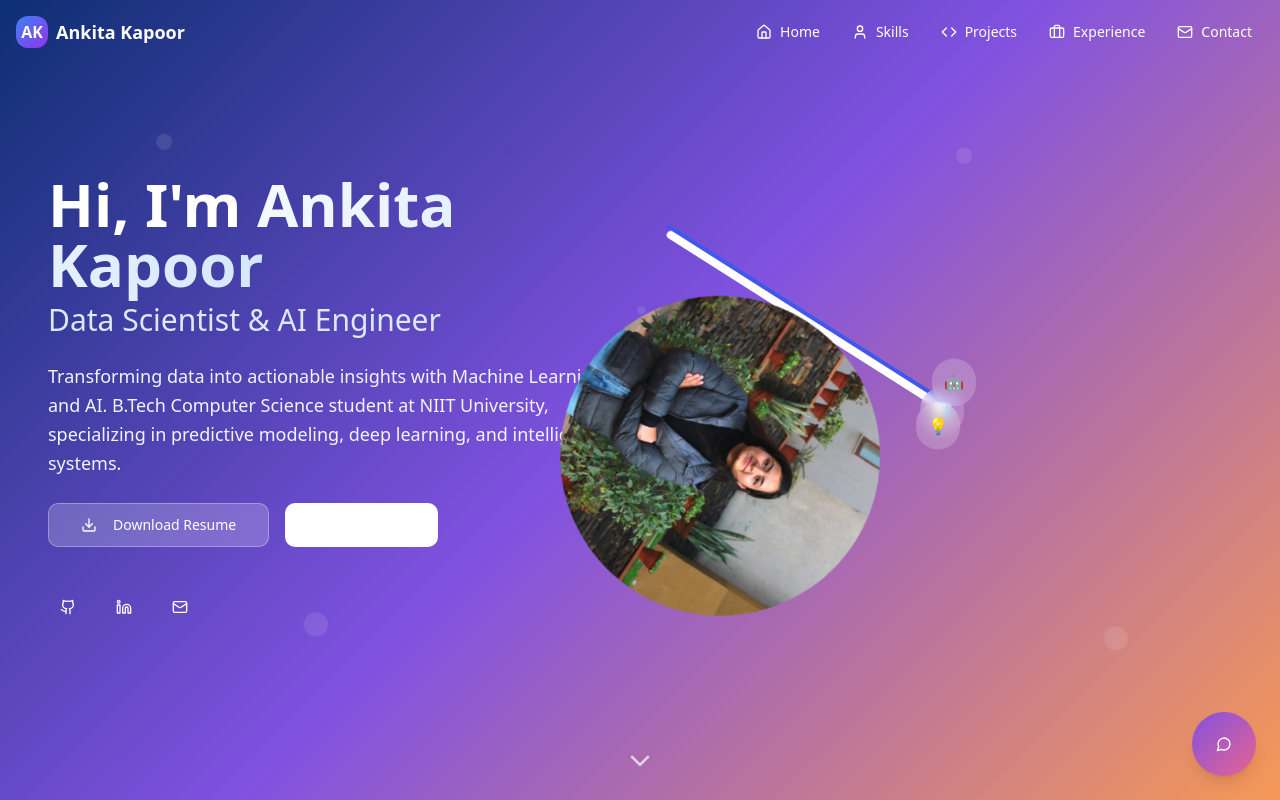
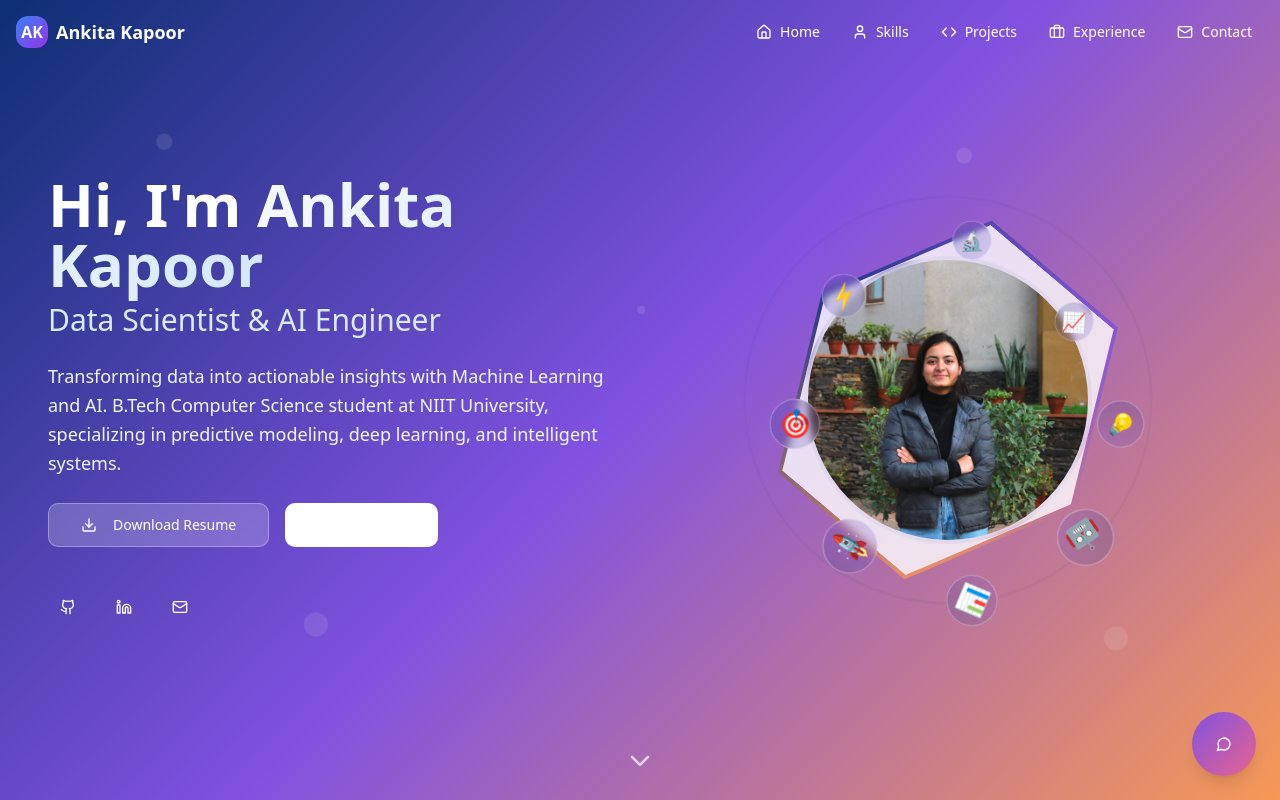
Before and after one commit to AnkitaKapoor980/Digital-Portfolio, a React (Vite) app: page / in a window 1280 px wide. Shown: the top 800 px of the page. Built offline with nearby package versions, Linux system fonts and the light colour scheme.

Commit message:
Refine portfolio animations
Update picture animation and enhance overall design to make the portfolio stand out.

```diff
--- a/src/components/Hero.tsx
+++ b/src/components/Hero.tsx
@@ -93,54 +93,139 @@ const Hero = () => {
           </motion.div>
         </motion.div>
 
-        {/* Right Column - Profile Image */}
+        {/* Right Column - Profile Image with Unique Animation */}
         <motion.div
-          initial={{ opacity: 0, x: 50 }}
-          animate={{ opacity: 1, x: 0 }}
-          transition={{ duration: 0.8, ease: "easeOut", delay: 0.3 }}
-          className="flex justify-center"
+          initial={{ opacity: 0, scale: 0.8 }}
+          animate={{ opacity: 1, scale: 1 }}
+          transition={{ duration: 1, ease: "easeOut", delay: 0.3 }}
+          className="flex justify-center relative"
         >
-          <div className="relative">
+          <div className="relative group">
+            {/* Hexagonal Frame */}
+            <div className="relative w-80 h-80 flex items-center justify-center">
+              {/* Animated Hexagon Border */}
               <motion.div
-              animate={{ rotate: 360 }}
-              transition={{ duration: 20, repeat: Infinity, ease: "linear" }}
-              className="absolute inset-0 rounded-full bg-gradient-to-r from-blue-400 via-purple-500 to-orange-500 p-1"
+                animate={{
+                  rotate: [0, 120, 240, 360],
+                  scale: [1, 1.05, 1, 1.05, 1]
+                }}
+                transition={{
+                  duration: 8,
+                  repeat: Infinity,
+                  ease: "easeInOut"
+                }}
+                className="absolute inset-0 opacity-80"
+                style={{
+                  background: `conic-gradient(from 0deg,
+                    hsl(var(--primary)),
+                    hsl(var(--accent)),
+                    hsl(var(--secondary)),
+                    hsl(var(--primary))
+                  )`,
+                  clipPath: 'polygon(50% 0%, 100% 25%, 100% 75%, 50% 100%, 0% 75%, 0% 25%)',
+                  padding: '4px'
+                }}
               >
-              <div className="rounded-full bg-gradient-to-r from-blue-600 to-purple-600 p-1">
-                <div className="rounded-full bg-white p-1">
-                  <div className="w-80 h-80 rounded-full overflow-hidden">
+                <div
+                  className="w-full h-full bg-background"
+                  style={{
+                    clipPath: 'polygon(50% 0%, 100% 25%, 100% 75%, 50% 100%, 0% 75%, 0% 25%)'
+                  }}
+                />
+              </motion.div>
+
+              {/* Profile Image */}
+              <motion.div
+                whileHover={{ scale: 1.1 }}
+                transition={{ duration: 0.3 }}
+                className="relative z-10 w-72 h-72 rounded-full overflow-hidden border-4 border-white/20 backdrop-blur-sm"
+                style={{
+                  background: 'linear-gradient(135deg, hsl(var(--primary) / 0.1), hsl(var(--accent) / 0.1))'
+                }}
+              >
                 <img
                   src="/lovable-uploads/1d23d4ef-57f5-4828-8428-fa6fd4d819a4.png"
                   alt="Ankita Kapoor - Data Scientist"
-                      className="w-full h-full object-cover"
+                  className="w-full h-full object-cover transition-transform duration-500 group-hover:scale-110"
                 />
+
+                {/* Overlay gradient on hover */}
+                <div className="absolute inset-0 bg-gradient-to-t from-primary/20 via-transparent to-accent/20 opacity-0 group-hover:opacity-100 transition-opacity duration-500" />
+              </motion.div>
             </div>
-                </div>
-              </div>
+
+            {/* Floating Data Particles */}
+            {[...Array(8)].map((_, i) => (
+              <motion.div
+                key={i}
+                animate={{
+                  x: [0, Math.sin(i * 45 * Math.PI / 180) * 40],
+                  y: [0, Math.cos(i * 45 * Math.PI / 180) * 40],
+                  rotate: [0, 360],
+                  scale: [0.8, 1.2, 0.8]
+                }}
+                transition={{
+                  duration: 4 + i * 0.5,
+                  repeat: Infinity,
+                  ease: "easeInOut",
+                  delay: i * 0.3
+                }}
+                className={`absolute w-12 h-12 rounded-full backdrop-blur-sm border border-white/30 flex items-center justify-center text-2xl z-20`}
+                style={{
+                  background: `linear-gradient(135deg, hsl(var(--primary) / 0.2), hsl(var(--accent) / 0.2))`,
+                  top: `${50 + Math.cos(i * 45 * Math.PI / 180) * 45}%`,
+                  left: `${50 + Math.sin(i * 45 * Math.PI / 180) * 45}%`,
+                  transform: 'translate(-50%, -50%)'
+                }}
+              >
+                {['📊', '🤖', '💡', '📈', '🔬', '⚡', '🎯', '🚀'][i]}
               </motion.div>
+            ))}
 
-            {/* Floating Data Icons */}
+            {/* Pulsing Ring Effect */}
             <motion.div
-              animate={{ y: [-10, 10, -10] }}
-              transition={{ duration: 4, repeat: Infinity, ease: "easeInOut" }}
-              className="absolute -top-4 -right-4 bg-white/20 backdrop-blur-sm rounded-full p-3 text-white"
-            >
-              📊
-            </motion.div>
-            <motion.div
-              animate={{ y: [10, -10, 10] }}
-              transition={{ duration: 4, repeat: Infinity, ease: "easeInOut", delay: 1 }}
-              className="absolute -bottom-4 -left-4 bg-white/20 backdrop-blur-sm rounded-full p-3 text-white"
-            >
-              🤖
-            </motion.div>
-            <motion.div
-              animate={{ y: [-5, 15, -5] }}
-              transition={{ duration: 4, repeat: Infinity, ease: "easeInOut", delay: 2 }}
-              className="absolute top-1/2 -left-8 bg-white/20 backdrop-blur-sm rounded-full p-3 text-white"
-            >
-              💡
-            </motion.div>
+              animate={{
+                scale: [1, 1.5, 1],
+                opacity: [0.3, 0, 0.3]
+              }}
+              transition={{
+                duration: 3,
+                repeat: Infinity,
+                ease: "easeInOut"
+              }}
+              className="absolute inset-0 rounded-full border-2 border-primary/30"
+            />
+
+            {/* Neural Network Lines */}
+            <svg className="absolute inset-0 w-full h-full pointer-events-none" style={{ zIndex: 1 }}>
+              {[...Array(6)].map((_, i) => (
+                <motion.line
+                  key={i}
+                  x1="50%"
+                  y1="50%"
+                  x2={`${50 + Math.cos(i * 60 * Math.PI / 180) * 40}%`}
+                  y2={`${50 + Math.sin(i * 60 * Math.PI / 180) * 40}%`}
+                  stroke="url(#gradient)"
+                  strokeWidth="2"
+                  strokeDasharray="5,5"
+                  initial={{ pathLength: 0, opacity: 0 }}
+                  animate={{ pathLength: 1, opacity: 0.6 }}
+                  transition={{
+                    duration: 2,
+                    delay: i * 0.2,
+                    repeat: Infinity,
+                    repeatType: "reverse",
+                    ease: "easeInOut"
+                  }}
+                />
+              ))}
+              <defs>
+                <linearGradient id="gradient" x1="0%" y1="0%" x2="100%" y2="100%">
+                  <stop offset="0%" stopColor="hsl(var(--primary))" stopOpacity="0.8" />
+                  <stop offset="100%" stopColor="hsl(var(--accent))" stopOpacity="0.8" />
+                </linearGradient>
+              </defs>
+            </svg>
           </div>
         </motion.div>
       </div>
```
Lines whose indentation alone changed are shown as unchanged.
